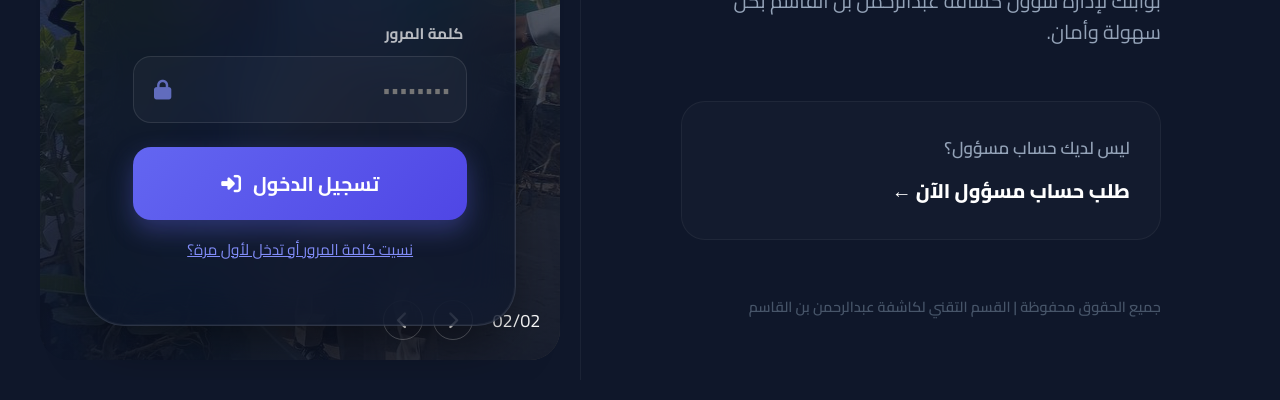
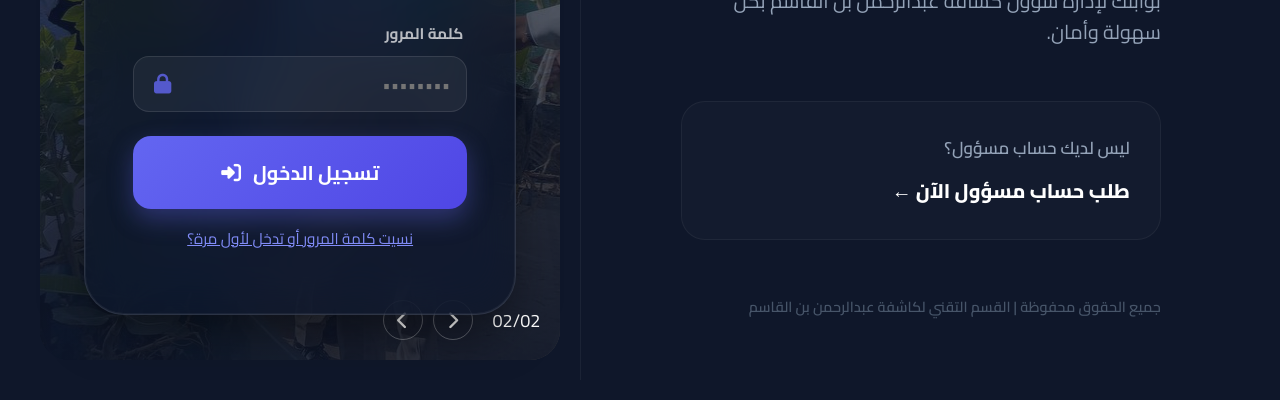
Before and after one commit to AlQasimSchool/Al-Qasim-Interface-Interface-v2, a plain HTML site: page index.html in a window 1280 px wide. Shown: the part 400-800 px from the top of the page. Drawn offline with nearby package versions, Linux system fonts and the light colour scheme; no server answers.

Commit message:
UI Fix: Integrated input field dimensions with wrapper and fixed autofill background

```diff
--- a/css/auth-indigo.css
+++ b/css/auth-indigo.css
@@ -78,18 +78,20 @@
 
 .input-wrapper {
     position: relative;
-    background: rgba(255, 255, 255, 0.03);
+    background: rgba(255, 255, 255, 0.05); /* Slightly brighter for depth */
     border: 1px solid rgba(255, 255, 255, 0.1);
-    border-radius: 18px;
-    padding: 2px 16px;
-    transition: all 0.3s ease;
+    border-radius: 16px;
+    padding: 0 16px;
+    transition: all 0.3s cubic-bezier(0.4, 0, 0.2, 1);
     display: flex;
     align-items: center;
+    height: 56px; /* Consistent height */
+    width: 100%;
 }
 
 .input-wrapper:focus-within {
-    background: rgba(255, 255, 255, 0.05);
-    border-color: var(--primary);
+    background: rgba(255, 255, 255, 0.08);
+    border-color: #6366f1;
     box-shadow: 0 0 0 4px rgba(99, 102, 241, 0.15);
 }
 
@@ -98,15 +100,26 @@
     border: none !important;
     outline: none !important;
     color: white !important;
-    padding: 14px 0 !important;
     font-size: 1rem !important;
     width: 100%;
+    height: 100%;
+    margin: 0;
+    padding: 0 !important;
+}
+
+/* Fix for browser autofill background */
+.input-wrapper input:-webkit-autofill,
+.input-wrapper input:-webkit-autofill:hover,
+.input-wrapper input:-webkit-autofill:focus {
+    -webkit-text-fill-color: white !important;
+    -webkit-box-shadow: 0 0 0px 1000px transparent inset !important;
+    transition: background-color 5000s ease-in-out 0s;
 }
 
 .input-icon-end {
-    color: var(--primary-light);
+    color: #6366f1;
     font-size: 1.1rem;
-    opacity: 0.7;
+    opacity: 0.8;
     margin-right: 12px;
 }
 
--- a/index.html
+++ b/index.html
@@ -10,10 +10,10 @@
     <link rel="stylesheet" href="https://cdnjs.cloudflare.com/ajax/libs/font-awesome/6.4.0/css/all.min.css">
 
     <!-- Modular Styles -->
-    <link rel="stylesheet" href="css/base.css?v=10.0">
-    <link rel="stylesheet" href="css/layout.css?v=10.0">
-    <link rel="stylesheet" href="css/components.css?v=10.0">
-    <link rel="stylesheet" href="css/auth-indigo.css?v=10.0">
+    <link rel="stylesheet" href="css/base.css?v=11.0">
+    <link rel="stylesheet" href="css/layout.css?v=11.0">
+    <link rel="stylesheet" href="css/components.css?v=11.0">
+    <link rel="stylesheet" href="css/auth-indigo.css?v=11.0">
     <link rel="stylesheet" href="css/utilities.css?v=5.0">
     <link rel="stylesheet" href="css/calendar.css?v=5.0">
     <link rel="stylesheet" href="css/media.css?v=5.0">
```
